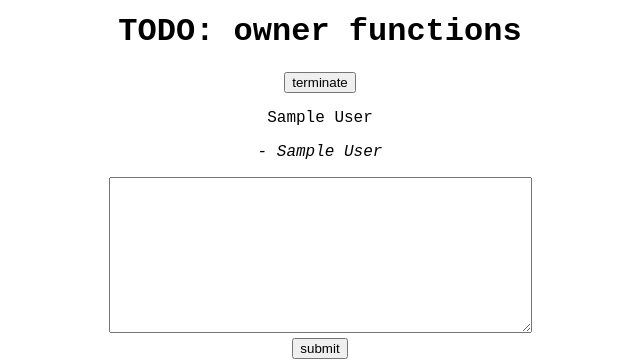
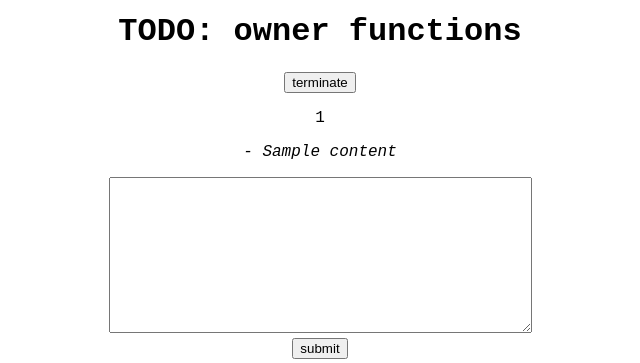
Before and after one commit to xinhuixu/blogdevo, a Flask app: template templates/edit.html in a window 1280 px wide. Shown: the part 139-502 px from the top of the page, without its empty margins (320-960 px from the left). Run offline with Flask 2, Linux system fonts and the light colour scheme; the template is opened without the code that fills it: most values are stand-ins (such as "Sample title", 1, 10 or a date in 2020).

Commit message:
tmp updt

```diff
--- a/templates/home.html
+++ b/templates/home.html
@@ -21,10 +21,13 @@
 	<br>
 	<textarea cols="50" rows="15" name="content" row="40" placeholder="content"></textarea>
 	<br>
+	<input type="submit" name="submit" value="submit"><br>
       </form>
     </div>
 
     <div>
+      <br>
+      <h3>stories to contribute to:</h3>
       {% for title in stories%}
         <a href="/story/{{ stories[title] }}">{{ title }}</a><br>
       {% endfor %}
--- a/templates/story.html
+++ b/templates/story.html
@@ -27,9 +27,9 @@
 
 
    <div class="content">
-     {% for author in content %}
-       <p>{{content[author]}}</p>
-       <p><i>- {{author}}</i></p>
+     {% for ac in content %}
+       <p>{{ac[0]}}</p>
+       <p><i>- {{ac[1]}}</i></p>
      {% endfor %}
    </div>
 
```
